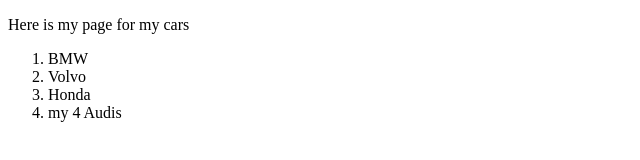
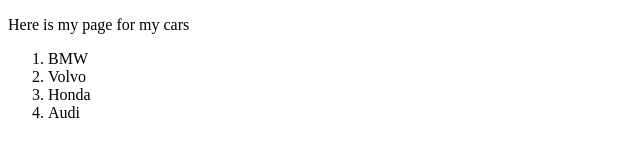
Before and after one commit to WaracleAcademy/modern-javascript-002-Ewando, a plain HTML site: page index.html in a window 1280 px wide. Shown: the full height of the page, 0-640 px from the left. Drawn offline with Linux system fonts and the light colour scheme.

Commit message:
Update index.html

```diff
--- a/index.html
+++ b/index.html
@@ -15,7 +15,7 @@
       <li>BMW</li>
       <li>Volvo</li>
       <li>Honda</li>
-      <li>my 4 Audis</li>
+      <li>Audi</li>
     </ol>
 
   </body>
```
